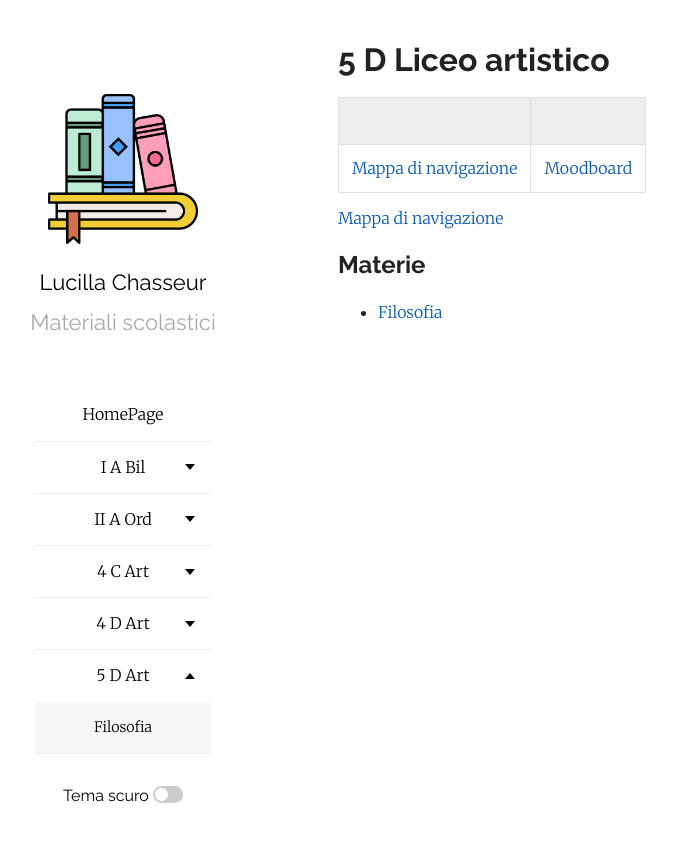
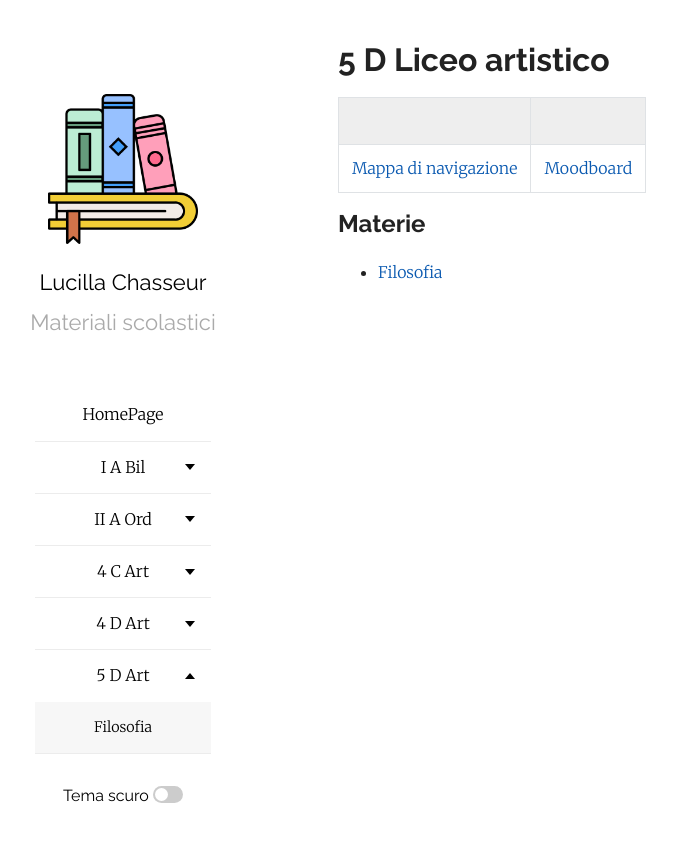
Before and after one commit to efemeridi/efemeridi.github.io, a Jekyll site: the page built from 5d_art.md, in a window 1280 px wide. Shown: the top 842 px of the page, without its empty margins (62-739 px from the left). Built offline with Jekyll 4.4.1, drawn with Linux system fonts in a browser that asks for light colours; our own code applies the rules of GitHub Pages for plain Markdown files.

Commit message:
Fix navigation map link in 5D Liceo artistico
Updated the link for the navigation map in the 5D Liceo artistico section.

```diff
--- a/5d_art.md
+++ b/5d_art.md
@@ -5,10 +5,8 @@ layout: page
 
 |||
 |---|---|
-|[Mappa di navigazione](materiali/4_D_art/mappa_di_navigazione_studenti_4_D.pdf)|[Moodboard](/materiali/5_D_art/Moodboard/settembre/vista_moodboard)|
+|[Mappa di navigazione](/materiali/5_D_art/MOODBOARD_5D_ARTISTICO.pdf/)|[Moodboard](/materiali/5_D_art/Moodboard/settembre/vista_moodboard)|
 
-
-[Mappa di navigazione](/materiali/5_D_art/MOODBOARD_5D_ARTISTICO.pdf/)
 
 ## Materie
 
```
